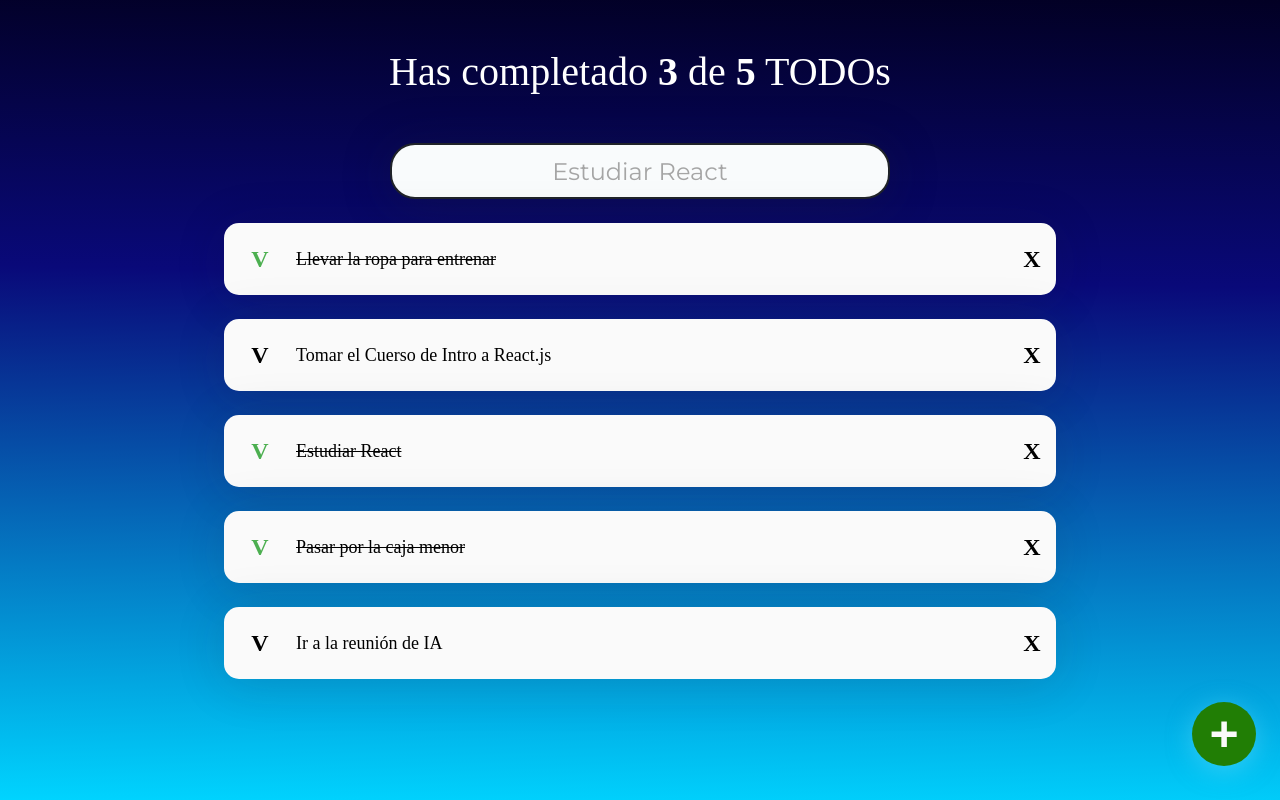
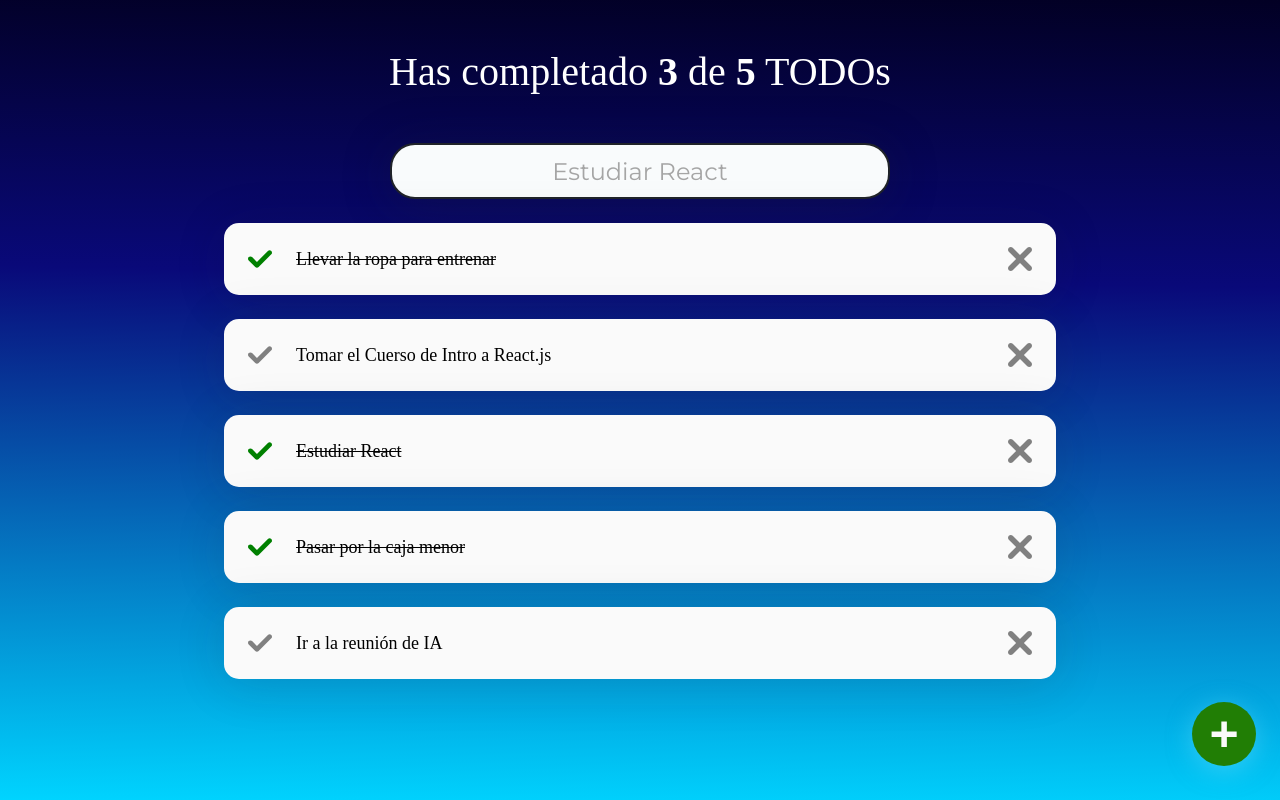
Before and after one commit to WilmerAgu/Cuerso-React, a React (Create React App) app: page / in a window 1280 px wide. Built offline with nearby package versions, Linux system fonts and the light colour scheme; the HTML template or start-up script is replaced by a standard one.

Commit message:
se crea onDelete y onComple y personalizacion de los iconos

```diff
--- /dev/null
+++ b/src/CompleteIcon.js
@@ -0,0 +1,16 @@
+import React from "react";
+import { TodoIcon } from "./TodoIcon";
+
+function CompleteIcon({completed, onComplete}) {
+    return (
+        <TodoIcon
+            type="check"
+            color={ completed ? 'green' : 'gray'}
+            onClick={onComplete}
+        />
+    );
+}
+
+
+
+export { CompleteIcon };
--- /dev/null
+++ b/src/DeleteIcon.js
@@ -0,0 +1,16 @@
+import React from "react";
+import { TodoIcon } from "./TodoIcon";
+
+function DeleteIcon({onDelete}) {
+    return (
+        <TodoIcon
+            type="delete"
+            color="gray"
+            onClick={onDelete}
+        />
+    );
+}
+
+
+
+export { DeleteIcon };
--- /dev/null
+++ b/src/TodoIcon.css
@@ -0,0 +1,44 @@
+.Icon-contain-delete:hover {
+    cursor: pointer;
+    display: flex;
+    justify-content: center;
+    align-items: center;
+    height: 48px;
+    width: 48px;
+    font-size: 24px;
+    font-weight: bold;
+    /* background-color: #CCC; */
+}
+.Icon-container-delete:hover-check {
+    position: relative;
+    left: 12px;
+}
+
+.Icon-container-delete:hover-check--active {
+    color: #4CAF50;
+};
+
+.Icon-container-delete:hover-delete {
+    position: absolute;
+    top: -24px;
+    right: 0;
+}
+.Icon-container-delete:hover-delete:hover {
+    transform: rotate(224deg);
+}
+
+.Icon-container-delete:hover-delete:hover {
+    color: red;
+}
+
+.Icon-svg {
+    height: 24px;
+    width: 24px;
+}
+
+.Icon-container-check:hover .Icon-svg {
+    fill: green;
+}
+.Icon-container-delete:hover .Icon-svg {
+    fill: red;
+}
--- /dev/null
+++ b/src/TodoIcon.js
@@ -0,0 +1,22 @@
+import {  ReactComponent as CheckSVG} from './check.svg';
+import  {  ReactComponent as DeleteSVG } from './delete.svg';
+import './TodoIcon.css';
+
+const iconTypes = {
+    "check": (color) => <CheckSVG className="Icon-svg" fill={color} />,
+    "delete": (color) => <DeleteSVG className="Icon-svg" fill={color} />,
+}
+
+function   TodoIcon({type, color, onClick}) {
+    return (
+        <span
+            className={`Icon-container Icon-svg Icon-container-${type}`}
+            onClick={onClick}
+        >
+            {iconTypes[type](color)}
+        </span>
+    )
+}
+
+
+export { TodoIcon };
--- a/src/TodoItem.css
+++ b/src/TodoItem.css
@@ -19,36 +19,3 @@
 .TodoItem-p--complete {
     text-decoration: line-through;
 }
-
-.Icon {
-    cursor: pointer;
-    display: flex;
-    justify-content: center;
-    align-items: center;
-    height: 48px;
-    width: 48px;
-    font-size: 24px;
-    font-weight: bold;
-    /* background-color: #CCC; */
-}
-.Icon-check {
-    position: relative;
-    left: 12px;
-}
-
-.Icon-check--active {
-    color: #4CAF50;
-};
-
-.Icon-delete {
-    position: absolute;
-    top: -24px;
-    right: 0;
-}
-.Icon-delete:hover {
-    transform: rotate(224deg);
-}
-
-.Icon-delete:hover {
-    color: red;
-}
--- a/src/TodoItem.js
+++ b/src/TodoItem.js
@@ -1,23 +1,22 @@
+import {CompleteIcon} from './CompleteIcon';
+import {DeleteIcon} from './DeleteIcon';
 import './TodoItem.css';
 
 function TodoItem(props) {
   return (
     <li className="TodoItem">
-      <span
-        className={`Icon Icon-check ${props.completed && "Icon-check--active"}`}
-        onClick={props.onComplete}
-      >
-        V
-      </span>
+      <CompleteIcon
+        completed={props.completed}
+        onComplete={props.onComplete}
+      />
       <p className={`TodoItem-p ${props.completed && "TodoItem-p--complete"}`}>
         {props.text}
       </p>
-      <span
-        className="Icon Icon-delete"
-        onClick={props.onDelete}
-      >
-        X
-      </span>
+
+      <DeleteIcon
+        onDelete={props.onDelete}
+      />
+
     </li>
   )
 }
```
Also changed, not shown: src/check.svg (added), src/delete.svg (added).
